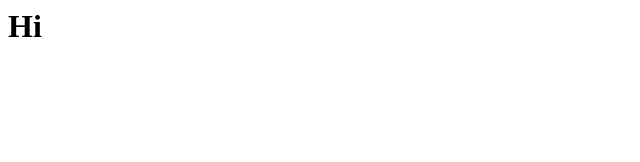
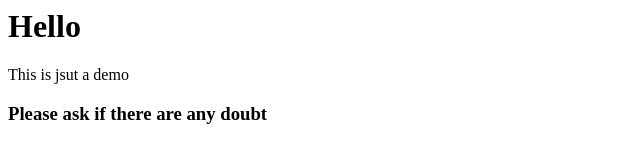
Before and after one commit to Ashish1322/temp2, a plain HTML site: page index.html in a window 1280 px wide. Shown: the whole page, without its empty margins (0-640 px from the left). Drawn offline with Linux system fonts and the light colour scheme.

Commit message:
Added new content in the index.html

```diff
--- a/index.html
+++ b/index.html
@@ -1 +1,3 @@
-<h1>Hi</h1>
+<h1>Hello</h1>
+<p>This is jsut a demo</p>
+<h3>Please ask if there are any doubt </h3>
```
